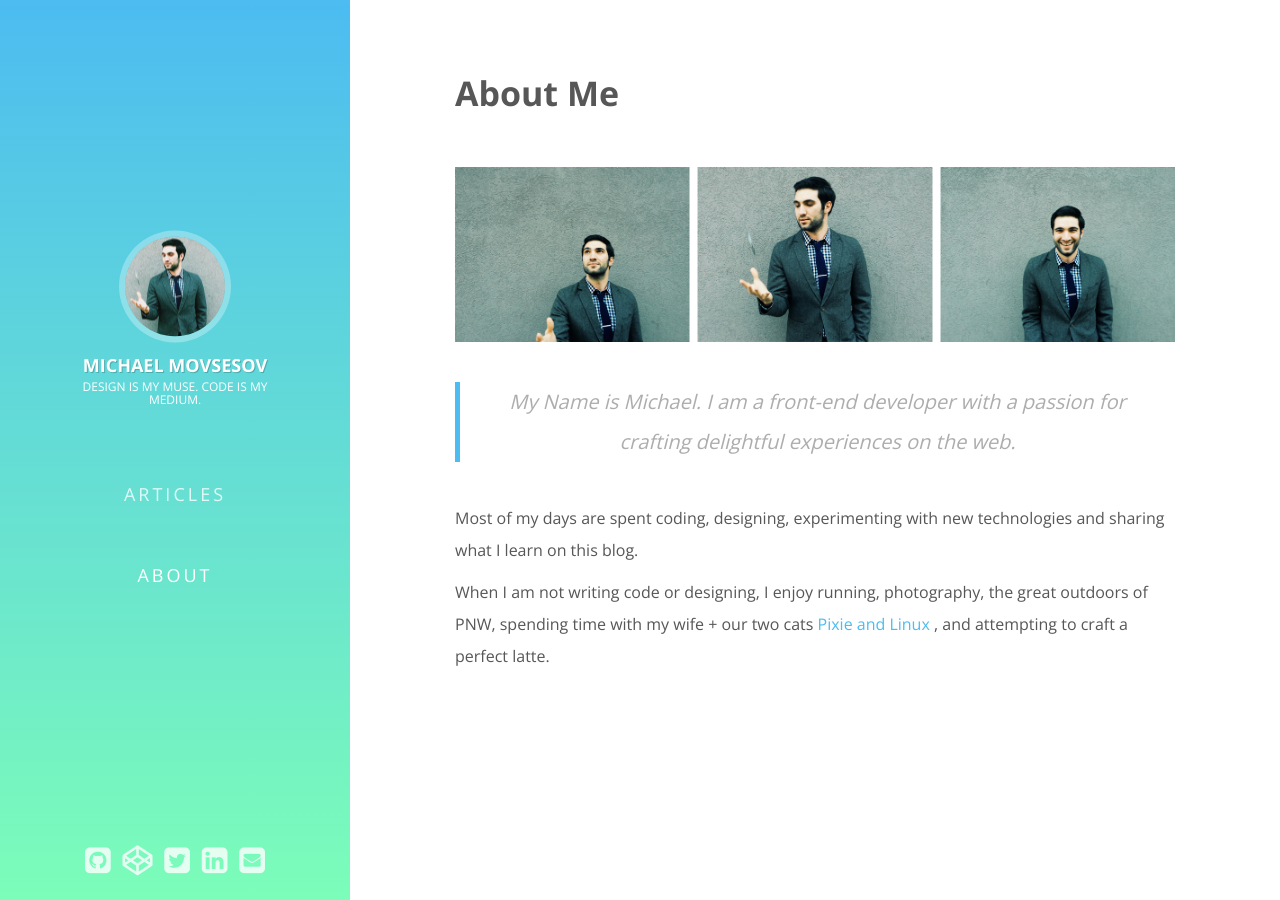
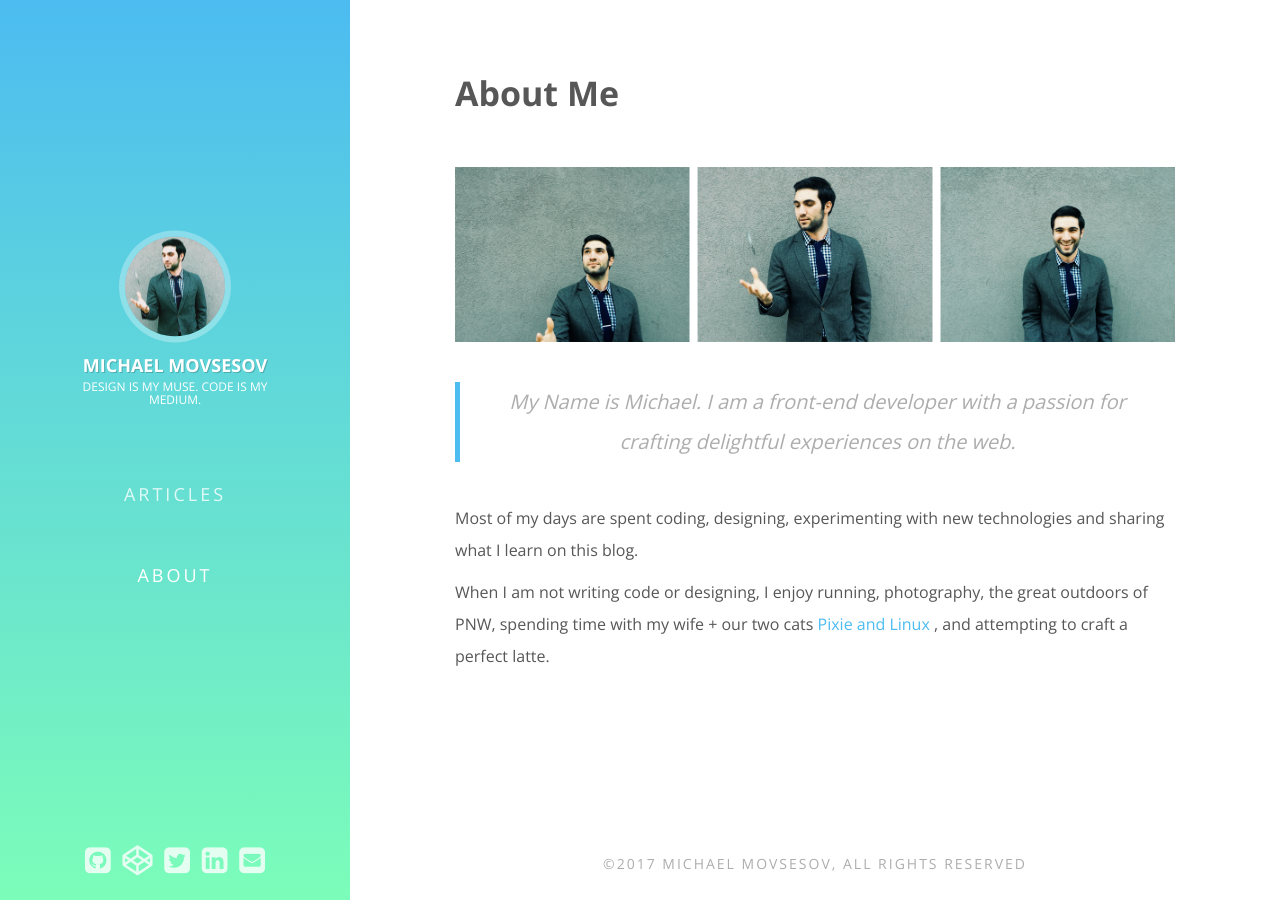
Before and after one commit to michaelmov/michaelmov.github.io, a Jekyll site: the page built from about.md, in a window 1280 px wide. Built offline with Jekyll 4.4.1, drawn with Linux system fonts in a browser that asks for light colours; nearby versions of some CDN libraries.

Commit message:
Display footer

```diff
--- a/_includes/footer.html
+++ b/_includes/footer.html
@@ -1,3 +1,3 @@
-<footer class="hidden">
-  <p>©2017 Michael Movsesov, All Rights Reserved</p>
+<footer class="{% if page.url == '/'%}hidden{% endif %}">
+  <p>©{{ 'now' | date: "%Y" }} Michael Movsesov, All Rights Reserved</p>
 </footer>
--- a/_layouts/default.html
+++ b/_layouts/default.html
@@ -13,8 +13,7 @@
         </div>
       </main>
       <script src="{{ '/assets/js/michaelmov.js' | relative_url }}"></script>
+      {% include footer.html %}
     </div>
-
-    {% include footer.html %}
   </body>
 </html>
```
